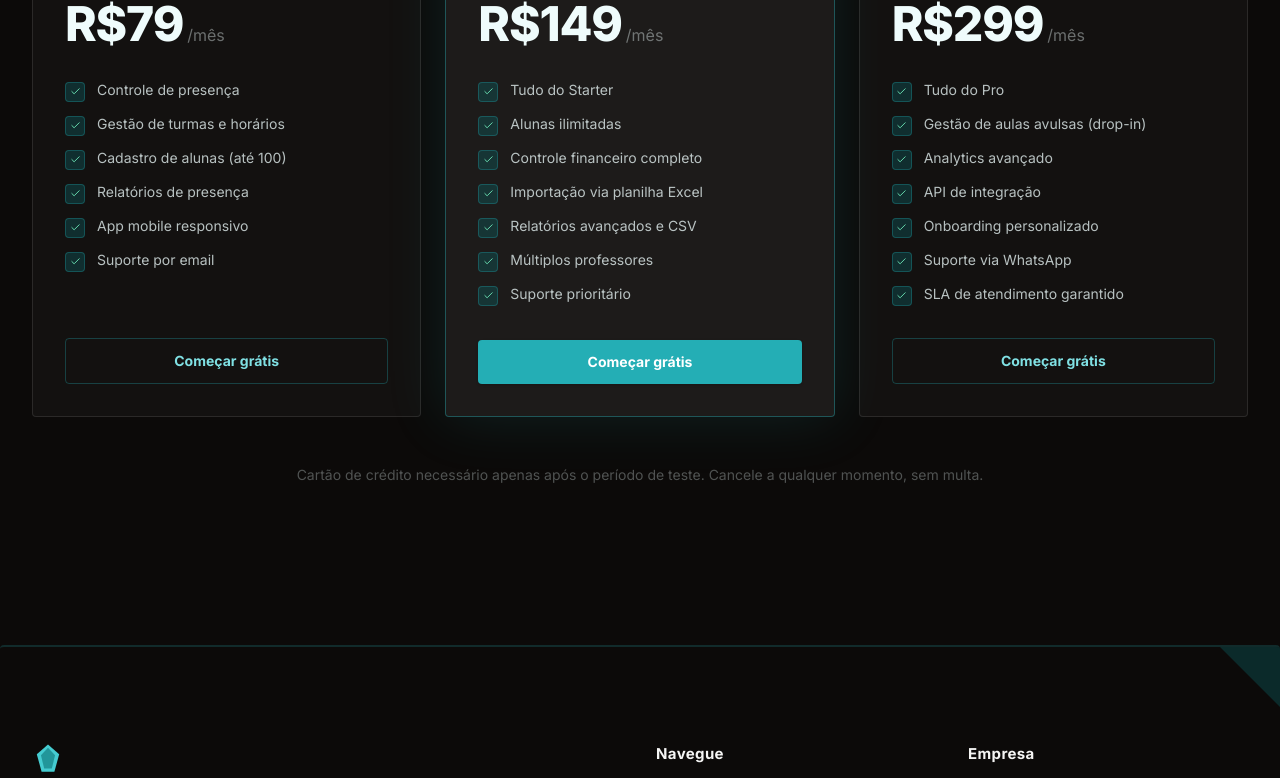
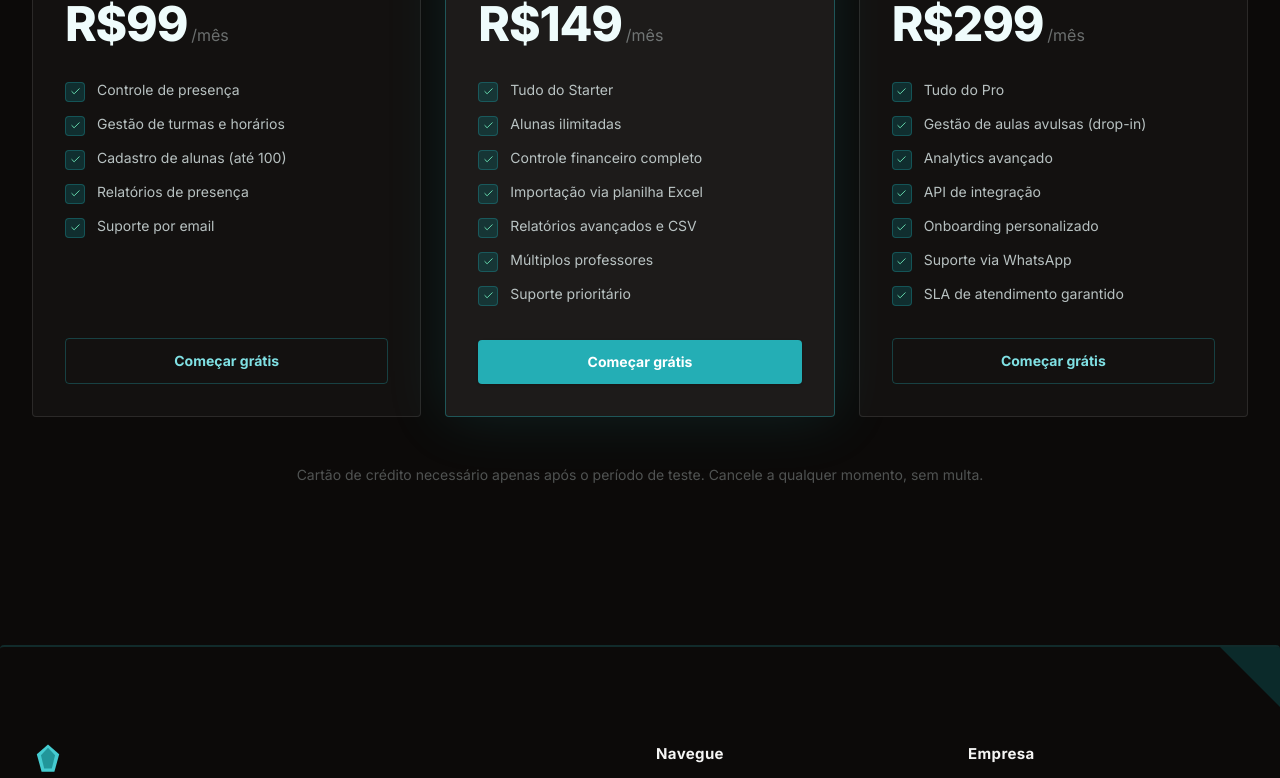
Before and after one commit to eidryan/Cadencio, a Next.js app: page / in a window 1280 px wide. Shown: the part 7868-8646 px from the top of the page. Built offline with nearby package versions, Linux system fonts and the light colour scheme.

Commit message:
Change Starter plan monthly price to 99
Updated the monthly price for the Starter plan.

```diff
--- a/components/pricing.tsx
+++ b/components/pricing.tsx
@@ -9,7 +9,7 @@ const PLANS = [
   {
     key: "starter",
     name: "Starter",
-    monthly: 79,
+    monthly: 99,
     annual: 63,
     annualTotal: 758,
     description: "Para estúdios que estão começando e querem sair das planilhas.",
@@ -18,7 +18,6 @@ const PLANS = [
       "Gestão de turmas e horários",
       "Cadastro de alunas (até 100)",
       "Relatórios de presença",
-      "App mobile responsivo",
       "Suporte por email",
     ],
     cta: "Começar grátis",
```
